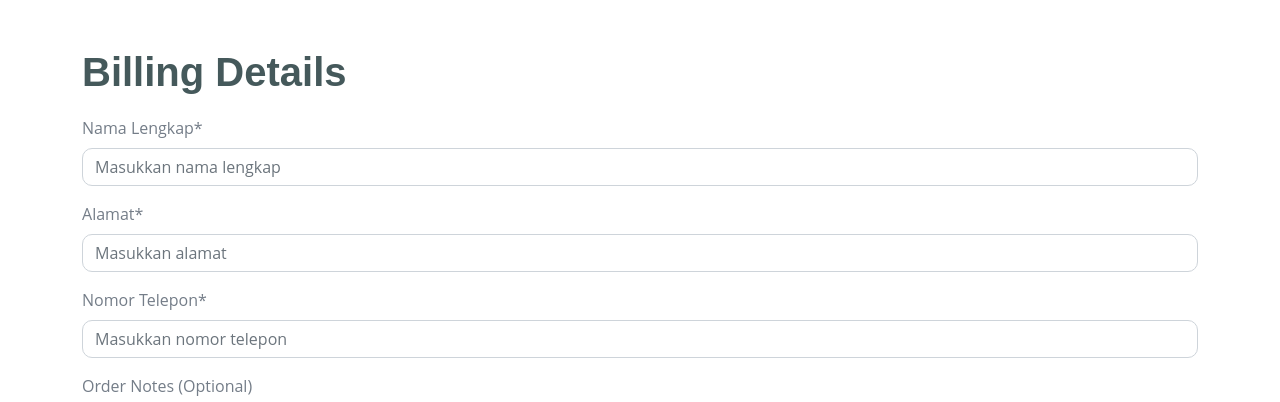
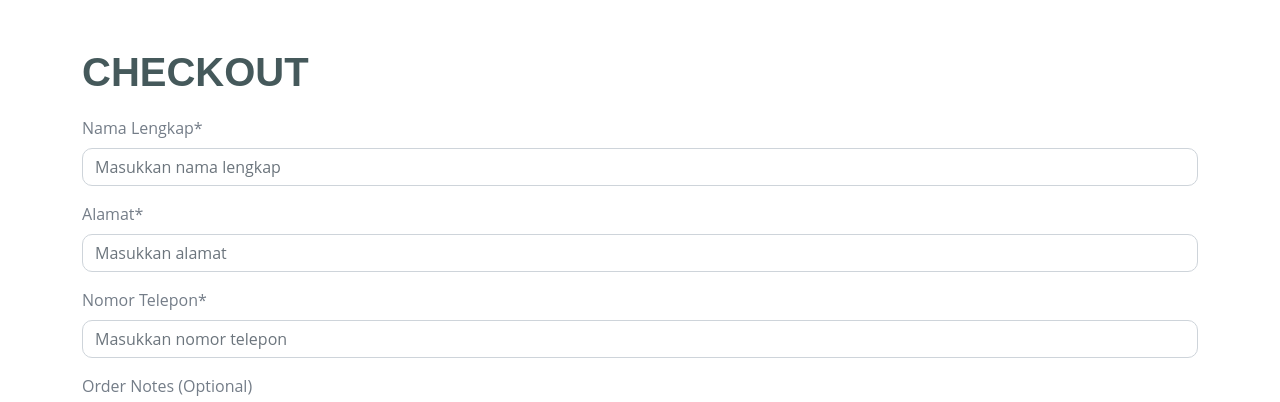
Before and after one commit to Brodicx/updatewebsite, a Flask app: page /confirm-checkout in a window 1280 px wide. Shown: the top 402 px of the page. Run offline with Flask 3, Linux system fonts and the light colour scheme; the visitor is signed in with stand-in values (Sample User, id 1); data that the repository does not hold is empty; some libraries are stand-ins or nearby versions.

Commit message:
confirm-checkout.html

```diff
--- a/templates/confirm-checkout.html
+++ b/templates/confirm-checkout.html
@@ -15,7 +15,7 @@
 </head>
 <body>
     <div class="container mt-5">
-        <h1>Billing Details</h1>
+        <h1>CHECKOUT</h1>
         <form action="{{ url_for('confirm_checkout') }}" method="POST">
             <div class="billing-details">
                 <div class="mb-3">
```
